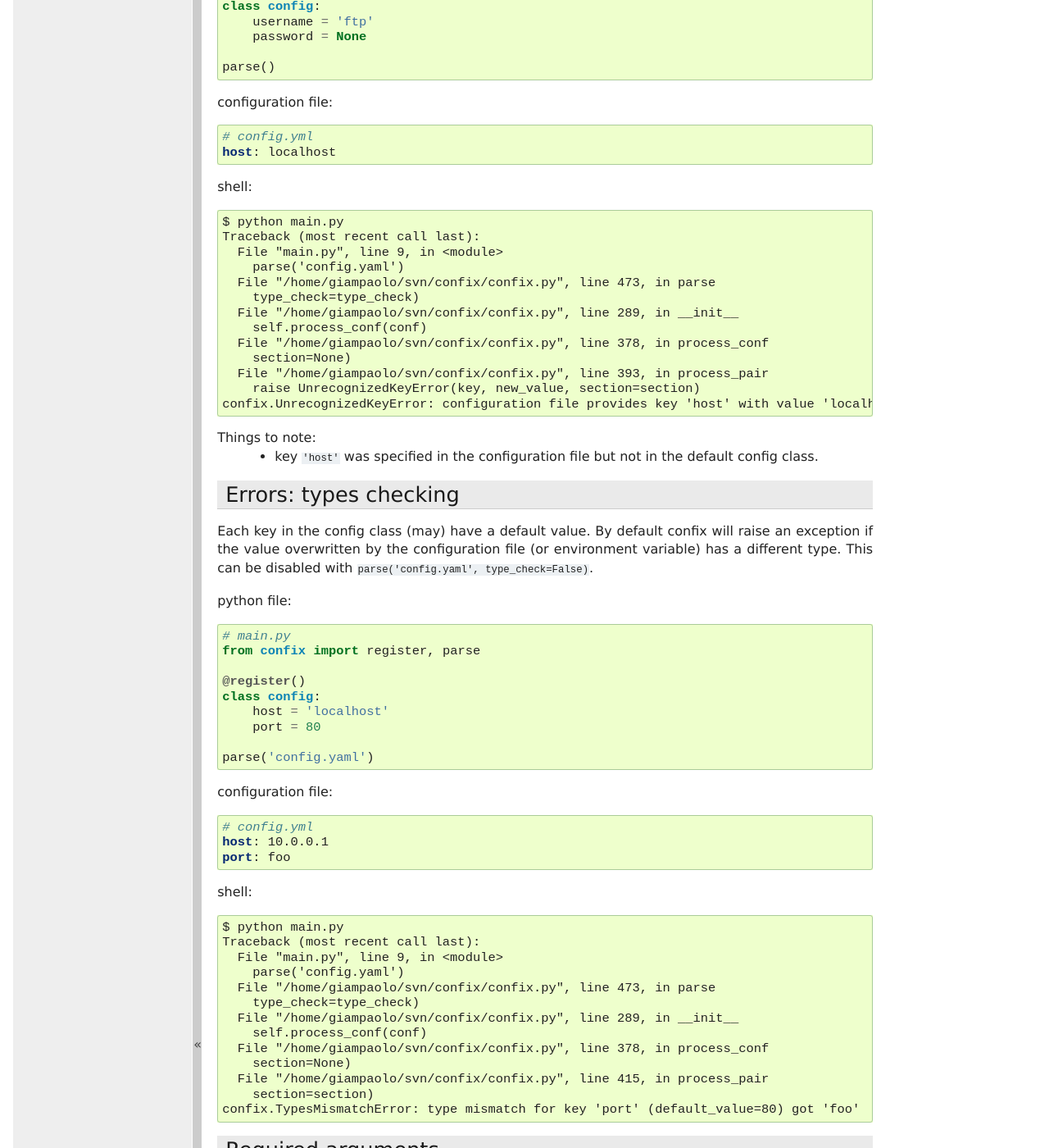
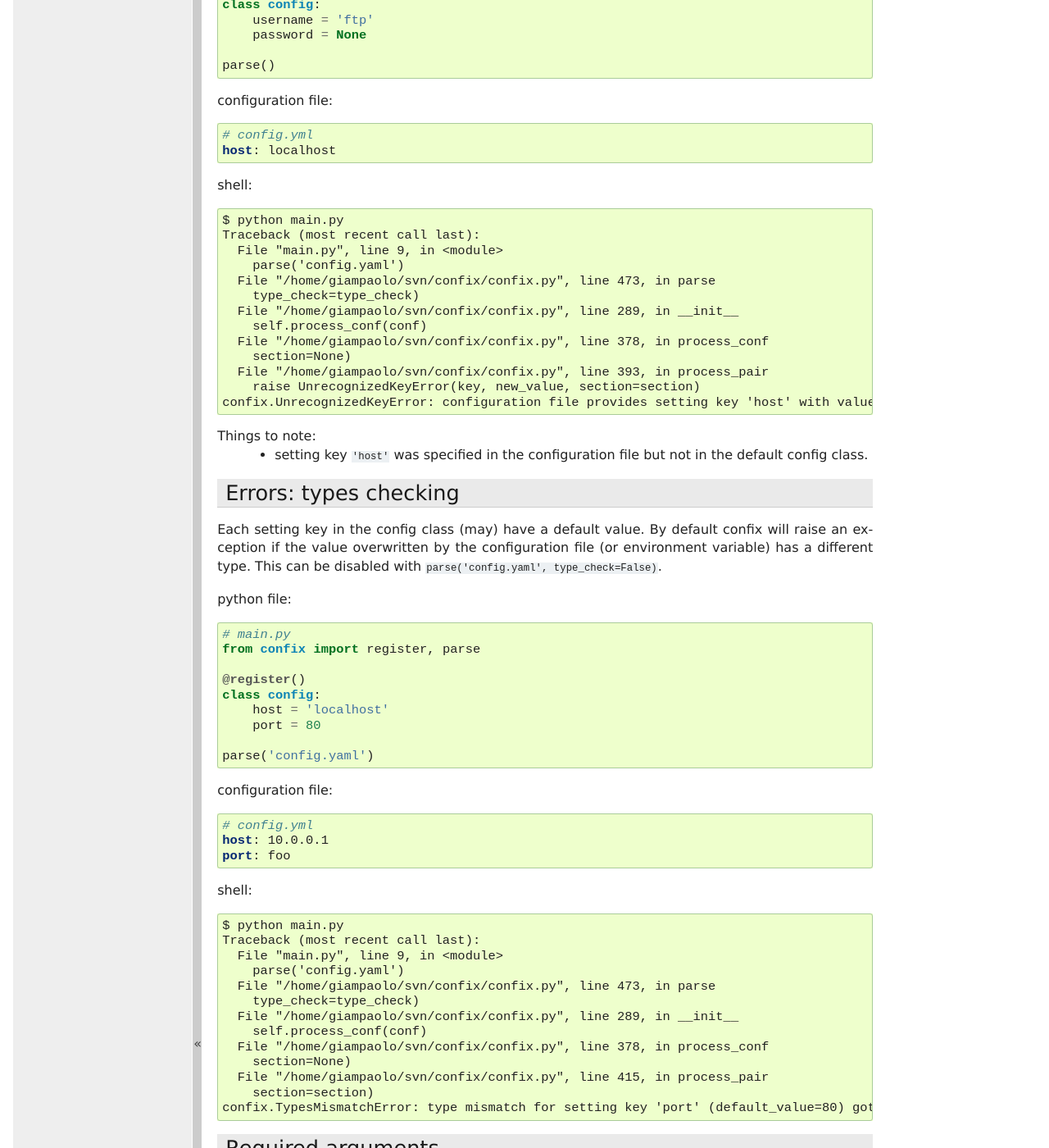
Before and after one commit to giampaolo/confix, a Sphinx documentation site: the page built from docs/index.rst, in a window 1280 px wide and 1400 px high, scrolled down 4870 px. Shown: the whole window at 82% size. Built offline with Sphinx 7.4.7, drawn with Linux system fonts in a browser that asks for light colours; formulas are drawn with MathJax 3; some of the changed text lies outside the part shown.

Commit message:
rename RequiredKeyError to RequiredSettingKeyError and enforce the concept of 'setting key' everywhere

```diff
--- a/docs/index.rst
+++ b/docs/index.rst
@@ -66,19 +66,19 @@
 
 .. class:: UnrecognizedKeyError
 
-    Raised on parse if the configuration file defines a key which is not
-    defined by the default configuration class.
+    Raised on parse if the configuration file defines a setting key which is
+    not defined by the default configuration class.
     You're not supposed to catch this but instead fix the configuration file.
 
-.. class:: RequiredKeyError
+.. class:: RequiredSettingKeyError
 
-    Raised when the configuration file doesn't specify a key which was required
+    Raised when the configuration file doesn't specify a setting key which was required
     via ``schema(required=True)``.
     You're not supposed to catch this but instead fix the configuration file.
 
 .. class:: TypesMismatchError
 
-    Raised when configuration file overrides a key having a type which is
+    Raised when configuration file overrides a setting key having a type which is
     different than the original one defined in the configuration class.
     You're not supposed to catch this but instead fix the configuration file.
 
@@ -102,7 +102,7 @@
 
     A schema can be used to validate configuration key's values or state they
     are mandatory.
-    *default* is the default key value.
+    *default* is the default setting key value.
     If *required* is ``True`` it is mandatory for the configuration file (or
     the environment variable) to specify that key.
     *validator* is a function or a list of functions which will be called for
@@ -132,10 +132,10 @@
     It must be noted that environment variables take precedence over the
     configuration file (if specified).
     Only upper cased environment variables are taken into account.
-    By default (``case_sensitive=False``) environment variable ``"FOO"`` will override a key with the same name in a non case sensitive fashion
+    By default (``case_sensitive=False``) environment variable ``"FOO"`` will override a setting key with the same name in a non case sensitive fashion
     (``'foo'``, ``'Foo'``, ``'FOO'``, etc.).
     Also multiple "sections" are not supported so if multiple config classes
-    define a key ``'foo'`` all of them will be overwritten.
+    define a setting key ``'foo'`` all of them will be overwritten.
     If *case_sensitive* is ``True`` then it is supposed that the config
     class(es) define all upper cased keys.
 
@@ -169,7 +169,7 @@
 Usage by examples
 =================
 
-Override a key via configuration file
+Override a setting key via configuration file
 -------------------------------------
 
 python file:
@@ -210,7 +210,7 @@
    (``config.name``).
 
 
-Override a key via environment variables
+Override a setting key via environment variables
 ----------------------------------------
 
 python file:
@@ -296,10 +295,10 @@
 --------------------------------
 
 One of the key features of confix is that the config class is a definition of
-all your app configuration. If the configuration file declares a key which is
-not defined in the config class confix will error out. This is useful in case
-you made a typo in your configuration file: failing sooner (application
-startup) rather than later is better.
+all your app configuration. If the configuration file declares a setting key
+which is not defined in the config class confix will error out.
+This is useful in case you made a typo in your configuration file: failing
+sooner (application startup) rather than later is better.
 
 .. code-block:: python
 
@@ -336,20 +335,20 @@
         section=None)
       File "/home/giampaolo/svn/confix/confix.py", line 393, in process_pair
         raise UnrecognizedKeyError(key, new_value, section=section)
-    confix.UnrecognizedKeyError: configuration file provides key 'host' with value 'localhost' but key 'host' is not defined in the config class
+    confix.UnrecognizedKeyError: configuration file provides setting key 'host' with value 'localhost' but setting key 'host' is not defined in the config class
 
 Things to note:
- - key ``'host'`` was specified in the configuration file but not in the default
-   config class.
+ - setting key ``'host'`` was specified in the configuration file but not in
+   the default config class.
 
 
 Errors: types checking
 ----------------------
 
-Each key in the config class (may) have a default value. By default confix will
-raise an exception if the value overwritten by the configuration file (or
-environment variable) has a different type. This can be disabled with
-``parse('config.yaml', type_check=False)``.
+Each setting key in the config class (may) have a default value.
+By default  confix will raise an exception if the value overwritten by the
+configuration file (or environment variable) has a different type. This can be
+disabled with ``parse('config.yaml', type_check=False)``.
 
 python file:
 
@@ -389,7 +388,7 @@
         section=None)
       File "/home/giampaolo/svn/confix/confix.py", line 415, in process_pair
         section=section)
-    confix.TypesMismatchError: type mismatch for key 'port' (default_value=80) got 'foo'
+    confix.TypesMismatchError: type mismatch for setting key 'port' (default_value=80) got 'foo'
 
 
 Required arguments
@@ -435,7 +434,7 @@
         self.run_last_schemas()
       File "/home/giampaolo/svn/confix/confix.py", line 449, in run_last_schemas
         raise RequiredKeyError(key, section=section)
-    confix.RequiredKeyError: configuration class requires 'password' key to be specified via configuration file or environment variable
+    confix.RequiredKeyError: configuration class requires 'password' setting key to be specified via configuration file or environment variable
     $
     $ PASSWORD=secret python main.py
     secret
@@ -481,7 +480,7 @@
         section=None)
       File "/home/giampaolo/svn/confix/confix.py", line 434, in process_pair
         raise exc
-    confix.ValidationError: 'password' key with value 'foo' didn't pass validation
+    confix.ValidationError: 'password' setting key with value 'foo' didn't pass validation
     $
     $ PASSWORD=longpassword python main.py
     longpassword
@@ -520,7 +519,7 @@
         self.run_last_schemas()
       File "/home/giampaolo/svn/confix/confix.py", line 664, in run_last_schemas
         raise RequiredKeyError(key, section=section)
-    confix.RequiredKeyError: configuration class requires 'password' key to be specified via configuration file or environment variable
+    confix.RequiredKeyError: configuration class requires 'password' setting key to be specified via configuration file or environment variable
 
 
 Default validators
@@ -645,7 +644,7 @@
 
 Things to note:
  - if we would have used ``parse_with_envvars()`` and specified a ``USERNAME``
-   environment variable via cmdline ``username`` key of both config classes
+   environment variable via cmdline ``username`` setting key of both config classes
    would have been overwritten.
  - we may also have defined a third "root" config class, with no section.
 
```
Also changed, not shown: other parts of docs/index.rst (+1 -2 lines), confix.py (+35 -32 lines), tests.py (+10 -9 lines).
